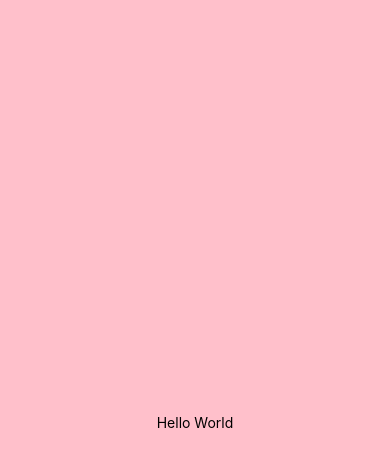
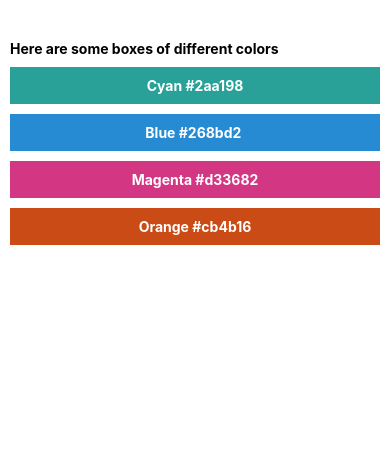
Before and after one commit to carlos-kelley/AwesomeProjectExpo, a React Native app: screen / in a window 390 px wide. Shown: the top 466 px of the page. Built offline with nearby package versions, Linux system fonts and the light colour scheme.

Commit message:
finished styling exercise 1

```diff
--- a/App.js
+++ b/App.js
@@ -3,25 +3,62 @@
 
 const App = () => {
   return (
-    <SafeAreaView style={styles.SafeArea}>
-      <View style={[styles.container, styles.pink]}>
-        <Text>Hello World</Text>
+    <SafeAreaView>
+      <View style={styles.container}>
+        <Text style={styles.text}>Here are some boxes of different colors</Text>
+      </View>
+      <View style={[styles.box, styles.cyan]}>
+        <Text style={styles.whitetext}>Cyan #2aa198</Text>
+      </View>
+      <View style={[styles.box, styles.blue]}>
+        <Text style={styles.whitetext}>Blue #268bd2 </Text>
+      </View>
+      <View style={[styles.box, styles.magenta]}>
+        <Text style={styles.whitetext}>Magenta #d33682</Text>
+      </View>
+      <View style={[styles.box, styles.orange]}>
+        <Text style={styles.whitetext}>Orange #cb4b16</Text>
       </View>
     </SafeAreaView>
   );
 };
 
 const styles = StyleSheet.create({
-  pink: {
-    backgroundColor: 'pink',
+  whitetext: {
+    color: 'white',
+    fontWeight: 'bold',
+  },
+  box: {
+    padding: 10,
+    justifyContent: 'center',
+    alignItems: 'center',
+    marginBottom: 10,
+    marginHorizontal: 10,
+  },
+
+  cyan: {
+    backgroundColor: '#2aa198',
+  },
+  blue: {
+    backgroundColor: '#268bd2',
+  },
+  magenta: {
+    backgroundColor: '#d33682',
+  },
+  orange: {
+    backgroundColor: '#cb4b16',
   },
   container: {
-    alignItems: 'center',
-    justifyContent: 'center',
+    paddingHorizontal: 10,
+    paddingTop: 40,
+  },
+  SafeArea: {
     flex: 1,
   },
-  SafeArea: {
-    flex: 2,
+  text: {
+    fonsSize: 18,
+    fontWeight: 'bold',
+    marginBottom: 10,
   },
 });
 export default App;
```
